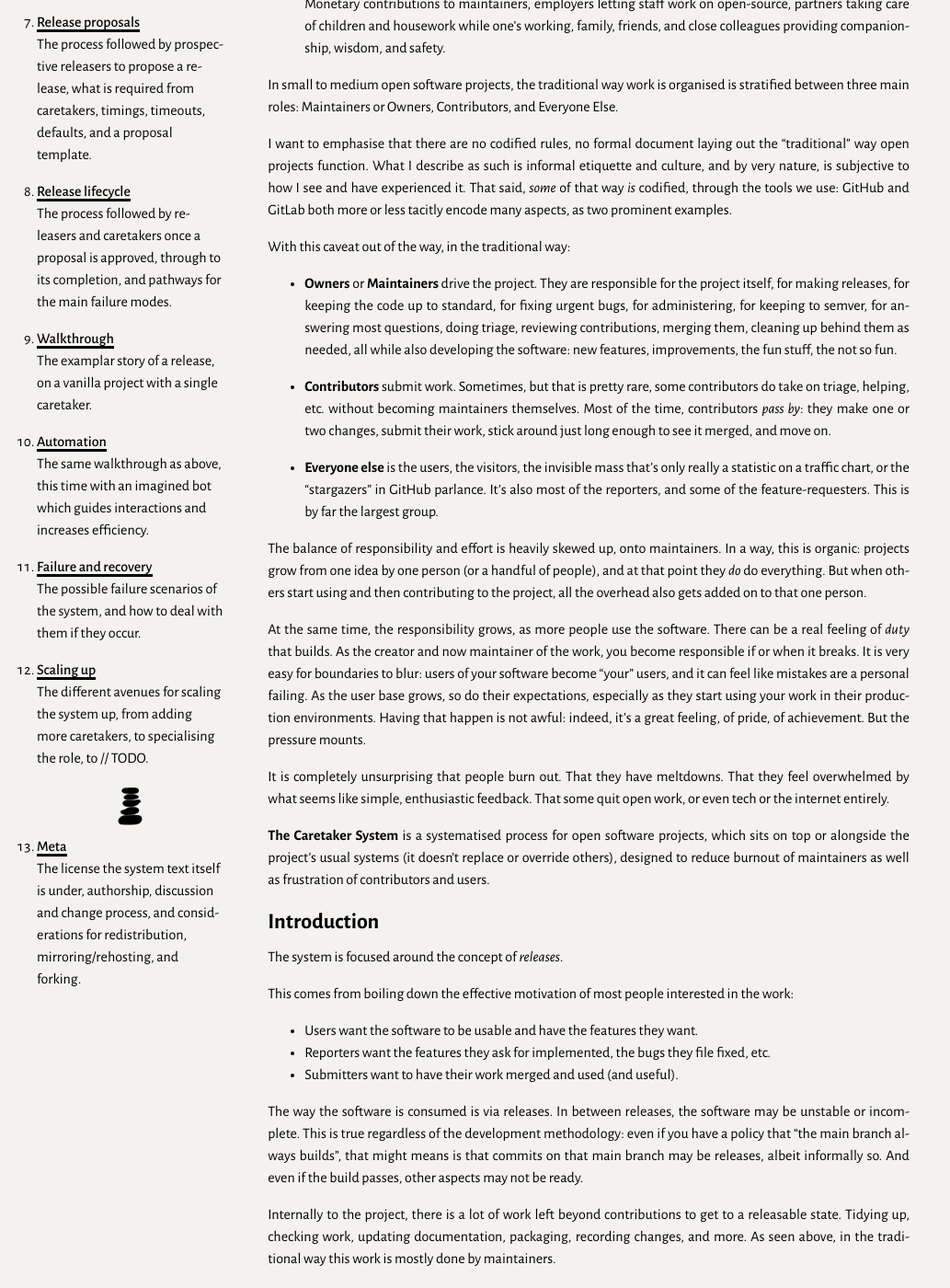
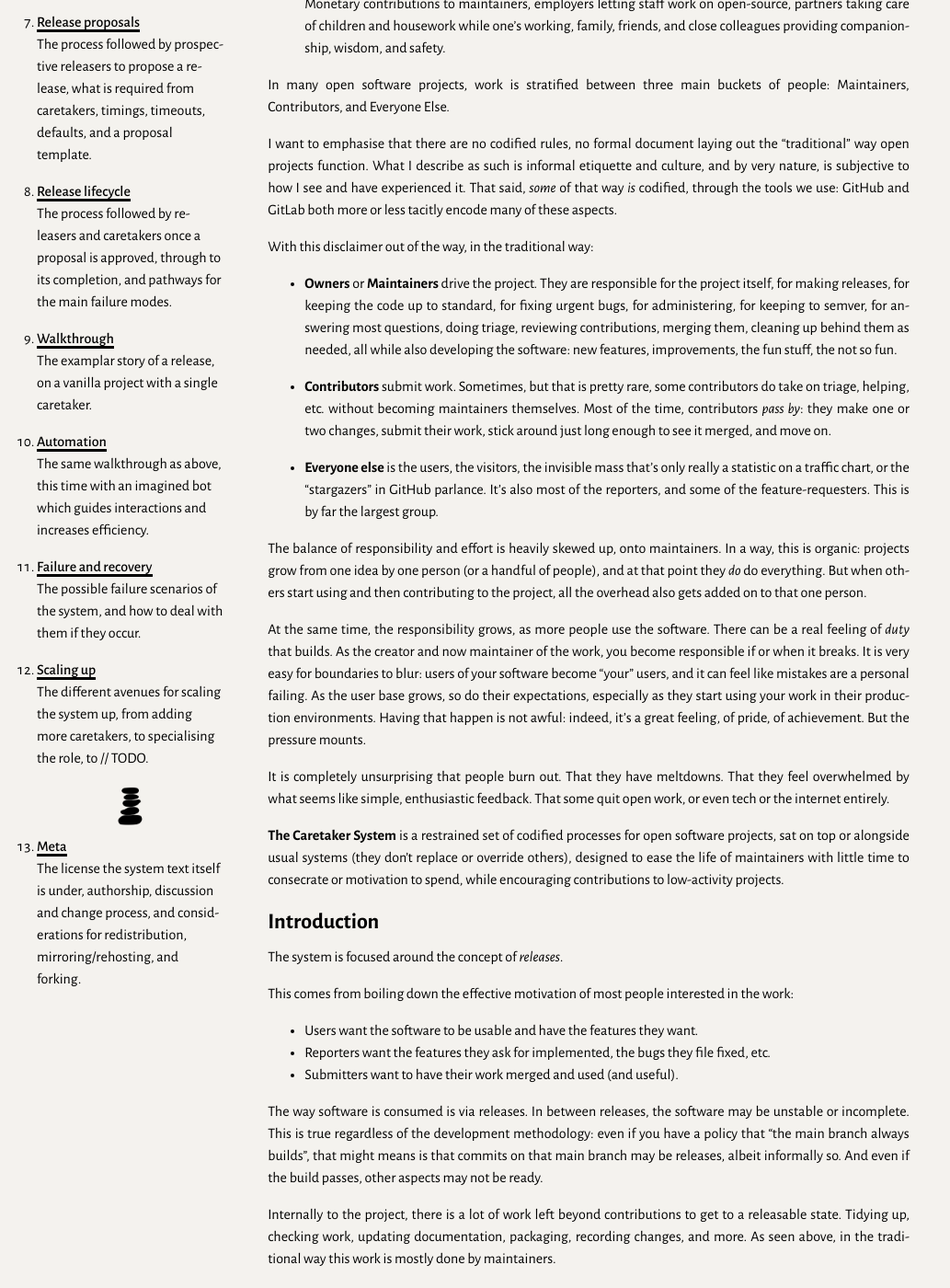
Before and after one commit to passcod/caretaker, a Jekyll site: the page built from index.markdown, in a window 1280 px wide and 1400 px high, scrolled down 1340 px. Shown: the whole window at 92% size, without its empty margins (0-1033 px from the left). Built offline with Jekyll 4.4.1, drawn with Linux system fonts in a browser that asks for light colours.

Commit message:
Tweak intro language in refocus

```diff
--- a/_config.yml
+++ b/_config.yml
@@ -7,8 +7,8 @@ email: felix@passcod.name
 version: "0.1"
 description: ""
 seo_description: >-
-    An open software contribution system addon that allows projects to survive and grow
-    when it otherwise would have died or sapped motivation and will from its maintainers.
+    A “contribution system addon” for open software projects to ease maintainer burden and encourage
+    contributions even at low activity levels.
 
 baseurl: ""
 url: "https://caretaker.passcod.name"
--- a/index.markdown
+++ b/index.markdown
@@ -45,16 +45,16 @@ and supporting.
 	partners taking care of children and housework while one's working, family, friends, and close
 	colleagues providing companionship, wisdom, and safety.
 
-In small to medium open software projects, the traditional way work is organised is stratified
-between three main roles: Maintainers or Owners, Contributors, and Everyone Else.
+In many open software projects, work is stratified between three main buckets of people:
+Maintainers, Contributors, and Everyone Else.
 
-I want to emphasise that there are no codified rules, no formal document laying out the “traditional”
-way open projects function. What I describe as such is informal etiquette and culture, and by very
-nature, is subjective to how I see and have experienced it. That said, _some_ of that way _is_
-codified, through the tools we use: GitHub and GitLab both more or less tacitly encode many aspects,
-as two prominent examples.
+I want to emphasise that there are no codified rules, no formal document laying out the
+“traditional” way open projects function. What I describe as such is informal etiquette and culture,
+and by very nature, is subjective to how I see and have experienced it. That said, _some_ of that
+way _is_ codified, through the tools we use: GitHub and GitLab both more or less tacitly encode many
+of these aspects.
 
-With this caveat out of the way, in the traditional way:
+With this disclaimer out of the way, in the traditional way:
 
 - **Owners** or **Maintainers** drive the project. They are responsible for the project itself,
 	for making releases, for keeping the code up to standard, for fixing urgent bugs, for
@@ -87,9 +87,10 @@ It is completely unsurprising that people burn out. That they have meltdowns. Th
 overwhelmed by what seems like simple, enthusiastic feedback. That some quit open work, or even tech
 or the internet entirely.
 
-**The Caretaker System** is a systematised process for open software projects, which sits on top or
-alongside the project’s usual systems (it doesn’t replace or override others), designed to reduce
-burnout of maintainers as well as frustration of contributors and users.
+**The Caretaker System** is a restrained set of codified processes for open software projects, sat
+on top or alongside usual systems (they don’t replace or override others), designed to ease the life
+of maintainers with little time to consecrate or motivation to spend, while encouraging
+contributions to low-activity projects.
 
 
 ## Introduction
@@ -103,9 +104,9 @@ This comes from boiling down the effective motivation of most people interested
 - Reporters want the features they ask for implemented, the bugs they file fixed, etc.
 - Submitters want to have their work merged and used (and useful).
 
-The way the software is consumed is via releases. In between releases, the software may be unstable
-or incomplete. This is true regardless of the development methodology: even if you have a policy
-that "the main branch always builds", that might means is that commits on that main branch may be
+The way software is consumed is via releases. In between releases, the software may be unstable or
+incomplete. This is true regardless of the development methodology: even if you have a policy that
+"the main branch always builds", that might means is that commits on that main branch may be
 releases, albeit informally so. And even if the build passes, other aspects may not be ready.
 
 Internally to the project, there is a lot of work left beyond contributions to get to a releasable
```
